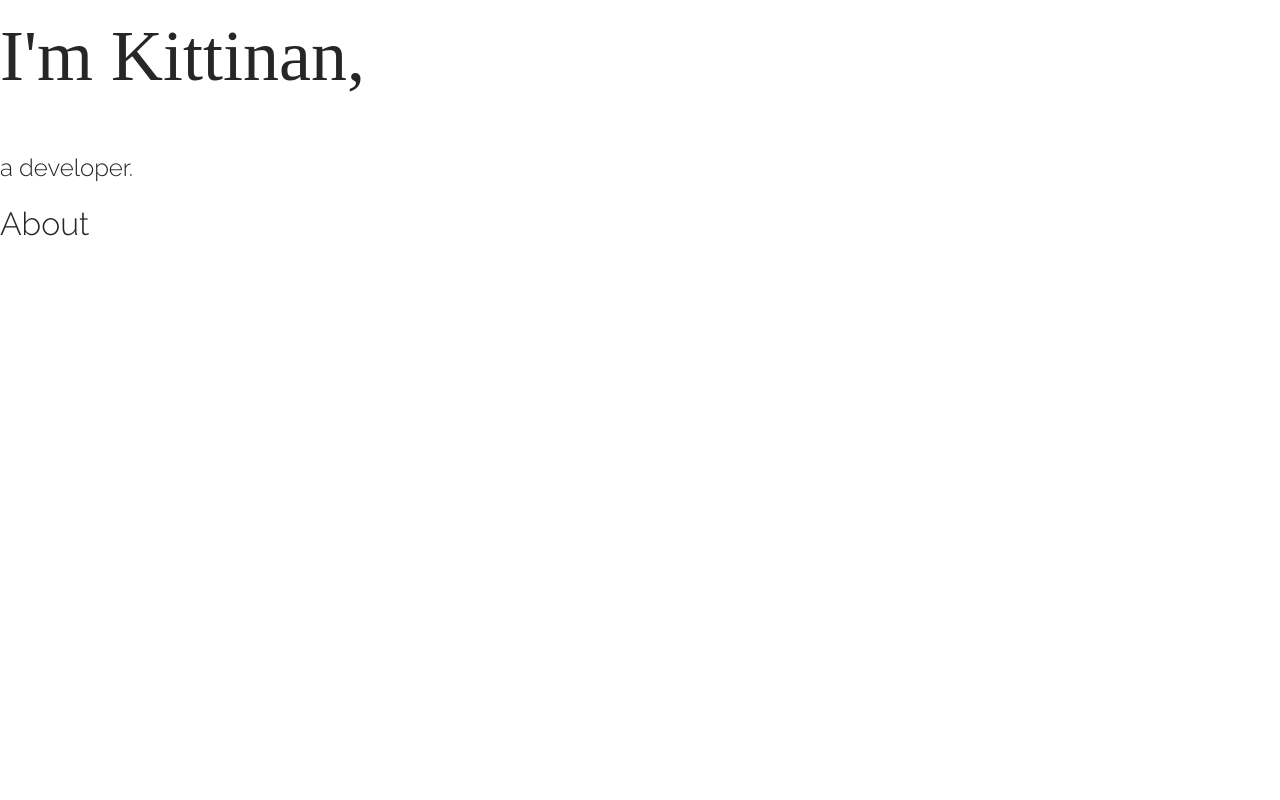
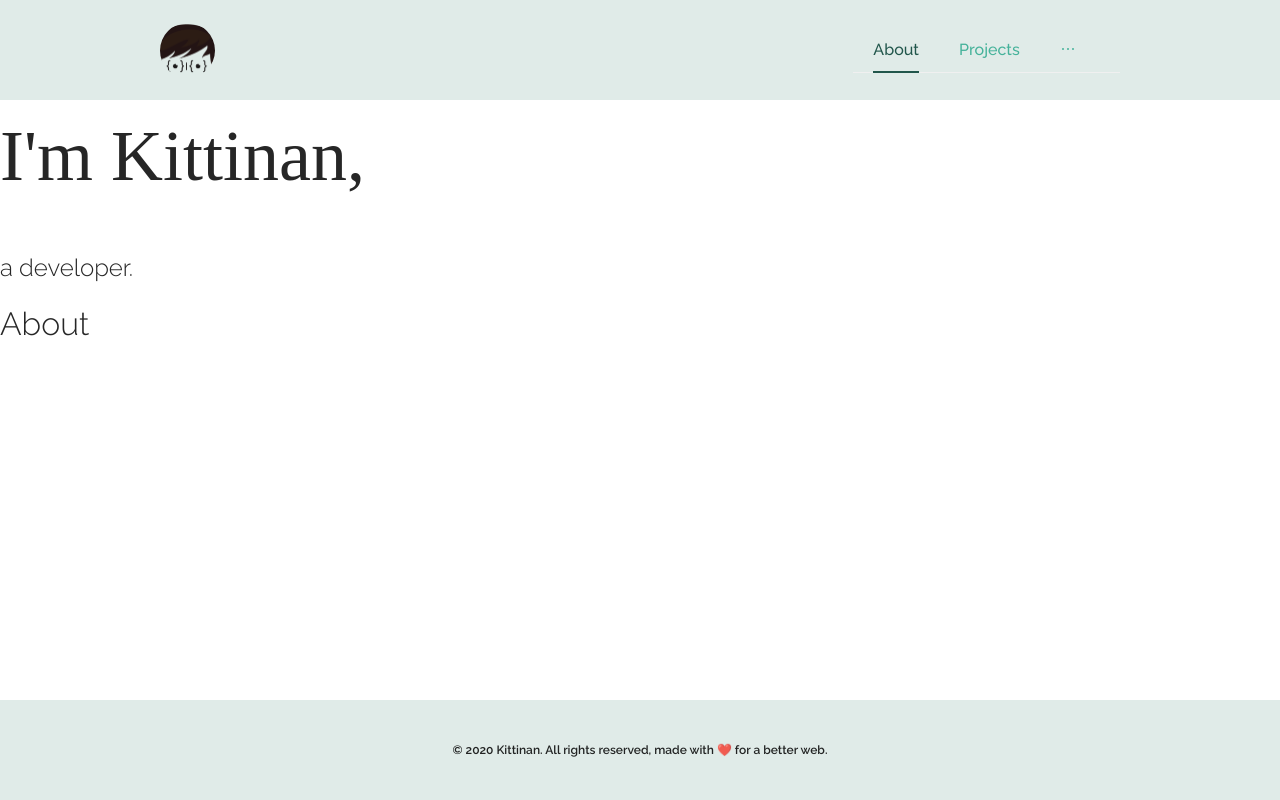
Before and after one commit to ktno/kittinan.site, a React app: page /about in a window 1280 px wide. Built offline with nearby package versions, Linux system fonts and the light colour scheme; a web font is replaced by a local one.

Commit message:
feat: add header and footer

```diff
--- a/craco.config.js
+++ b/craco.config.js
@@ -7,7 +7,13 @@ module.exports = {
       options: {
         lessLoaderOptions: {
           lessOptions: {
-            modifyVars: { '@primary-color': '#e0ebe8' },
+            modifyVars: {
+              '@font-size-base': '16px',
+              '@primary-color': '#e0ebe8',
+              '@menu-bg': '@primary-color',
+              '@menu-item-color': '#45b29a',
+              '@menu-highlight-color': '#21564b'
+            },
             javascriptEnabled: true
           }
         }
--- a/public/index.html
+++ b/public/index.html
@@ -24,8 +24,14 @@
       work correctly both with client-side routing and a non-root public URL.
       Learn how to configure a non-root public URL by running `npm run build`.
     -->
-    <link href="https://fonts.googleapis.com/css2?family=Lovers+Quarrel:wght@300;400&display=swap" rel="stylesheet">
-    <link href="https://fonts.googleapis.com/css2?family=Raleway:wght@300;400&display=swap" rel="stylesheet">
+    <link
+      href="https://fonts.googleapis.com/css2?family=Lovers+Quarrel:wght@300;400&display=swap"
+      rel="stylesheet"
+    />
+    <link
+      href="https://fonts.googleapis.com/css2?family=Raleway:wght@300;400;500;600&display=swap"
+      rel="stylesheet"
+    />
     <title>Kittinan</title>
   </head>
   <body>
--- a/src/components/footer/index.js
+++ b/src/components/footer/index.js
@@ -1,7 +1,21 @@
-import React, { useEffect } from 'react'
+import React from 'react'
+import { Row, Col } from 'antd'
+import './style.css'
 
 const Footer = () => {
-  return <></>
+  return (
+    <>
+      <Row className='footer' align='middle' justify='center'>
+        <Col>
+          © 2020 Kittinan. All rights reserved, made with
+          <span role='img' aria-label='heart'>
+            &nbsp;❤️&nbsp;
+          </span>
+          for a better web.
+        </Col>
+      </Row>
+    </>
+  )
 }
 
 export default Footer
--- a/src/components/footer/style.css
+++ b/src/components/footer/style.css
@@ -1 +1,10 @@
-/* stylelint-disable */
+.footer {
+  background-color: #e0ebe8;
+  height: 100px;
+  position: absolute;
+  bottom: 0;
+  width: 100%;
+  font-family: 'Raleway', sans-serif;
+  font-size: 12px;
+  font-weight: 600;
+}
--- a/src/components/header/index.js
+++ b/src/components/header/index.js
@@ -1,7 +1,38 @@
-import React, { useEffect } from 'react'
+import React, { useState } from 'react'
+import { useHistory, useLocation } from 'react-router-dom'
+import { Row, Col, Avatar, Menu, Button } from 'antd'
+import './style.css'
 
 const Header = () => {
-  return <></>
+  const location = useLocation()
+  const history = useHistory()
+  const [page, setPage] = useState(location.pathname.replace('/', ''))
+
+  const handleClick = event => {
+    setPage(event.key)
+    history.push(`/${event.key}`)
+  }
+
+  return (
+    <>
+      <Row className='header' align='middle'>
+        <Col span={1} offset={3}>
+          <Avatar src='logo.png' size={55}></Avatar>
+        </Col>
+        <Col span={5} offset={12}>
+          <Menu
+            onClick={handleClick}
+            mode='horizontal'
+            defaultSelectedKeys={[page]}
+          >
+            <Menu.Item key='about'>About</Menu.Item>
+            <Menu.Item key='projects'>Projects</Menu.Item>
+            <Menu.Item key='contact'>Contact</Menu.Item>
+          </Menu>
+        </Col>
+      </Row>
+    </>
+  )
 }
 
 export default Header
--- a/src/components/header/style.css
+++ b/src/components/header/style.css
@@ -1 +1,4 @@
-/* stylelint-disable */
+.header {
+  background-color: #e0ebe8;
+  height: 100px;
+}
--- a/src/index.js
+++ b/src/index.js
@@ -18,16 +18,18 @@ import Contact from './pages/Contact'
 const rootElement = document.getElementById('root')
 const Root = () => (
   <Provider store={store}>
-    <Layout>
-      <Router>
-        <Switch>
-          <Redirect from='/' to='/about' exact />
+    <Router>
+      <Switch>
+        <Layout>
+          <Route path='/' exact>
+            <Redirect to='/about' />
+          </Route>
           <Route path='/about' component={About} />
           <Route path='/projects' component={Projects} />
           <Route path='/contact' component={Contact} />
-        </Switch>
-      </Router>
-    </Layout>
+        </Layout>
+      </Switch>
+    </Router>
   </Provider>
 )
 
--- a/src/index.less
+++ b/src/index.less
@@ -1 +1,2 @@
 @import '~antd/dist/antd.less';
+@import '~antd/dist/antd.less';
```
Also changed, not shown: src/index.css.
